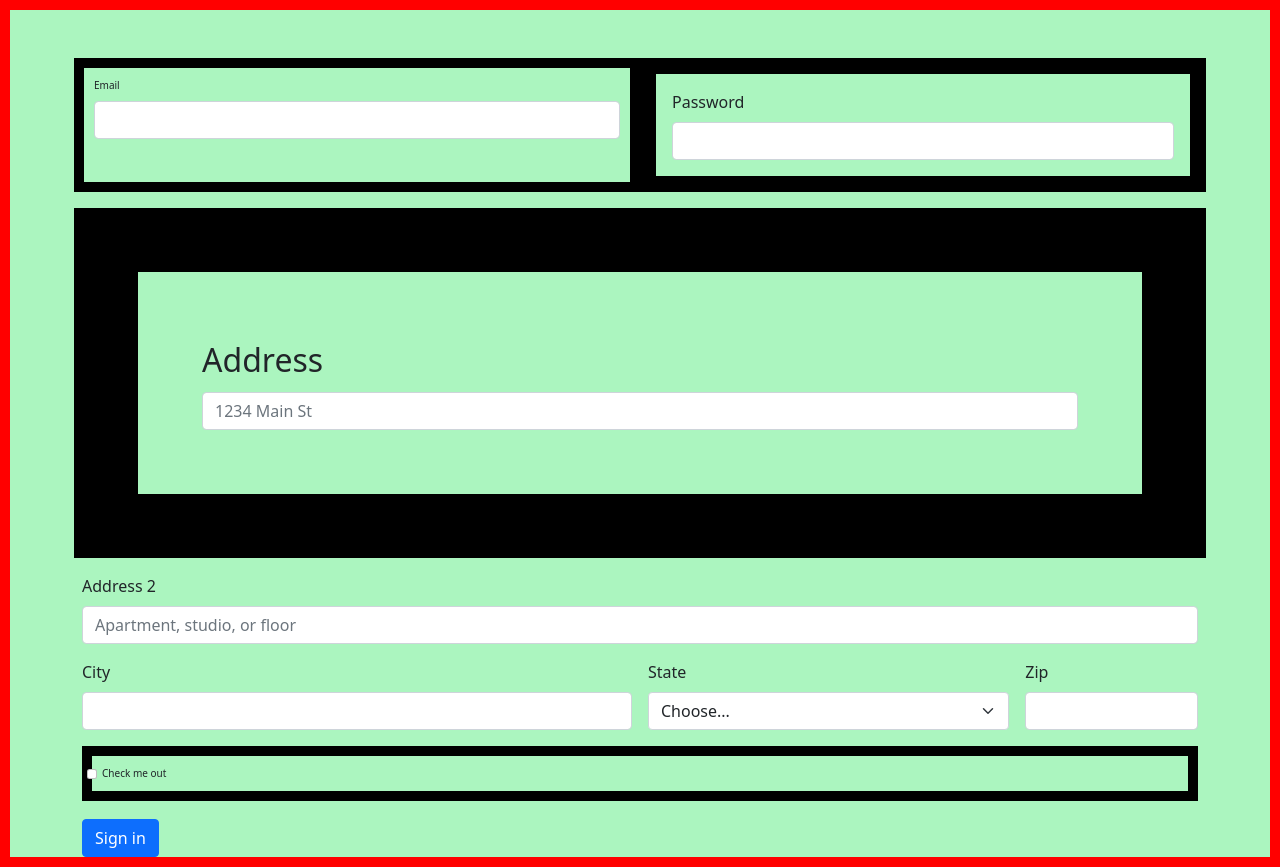
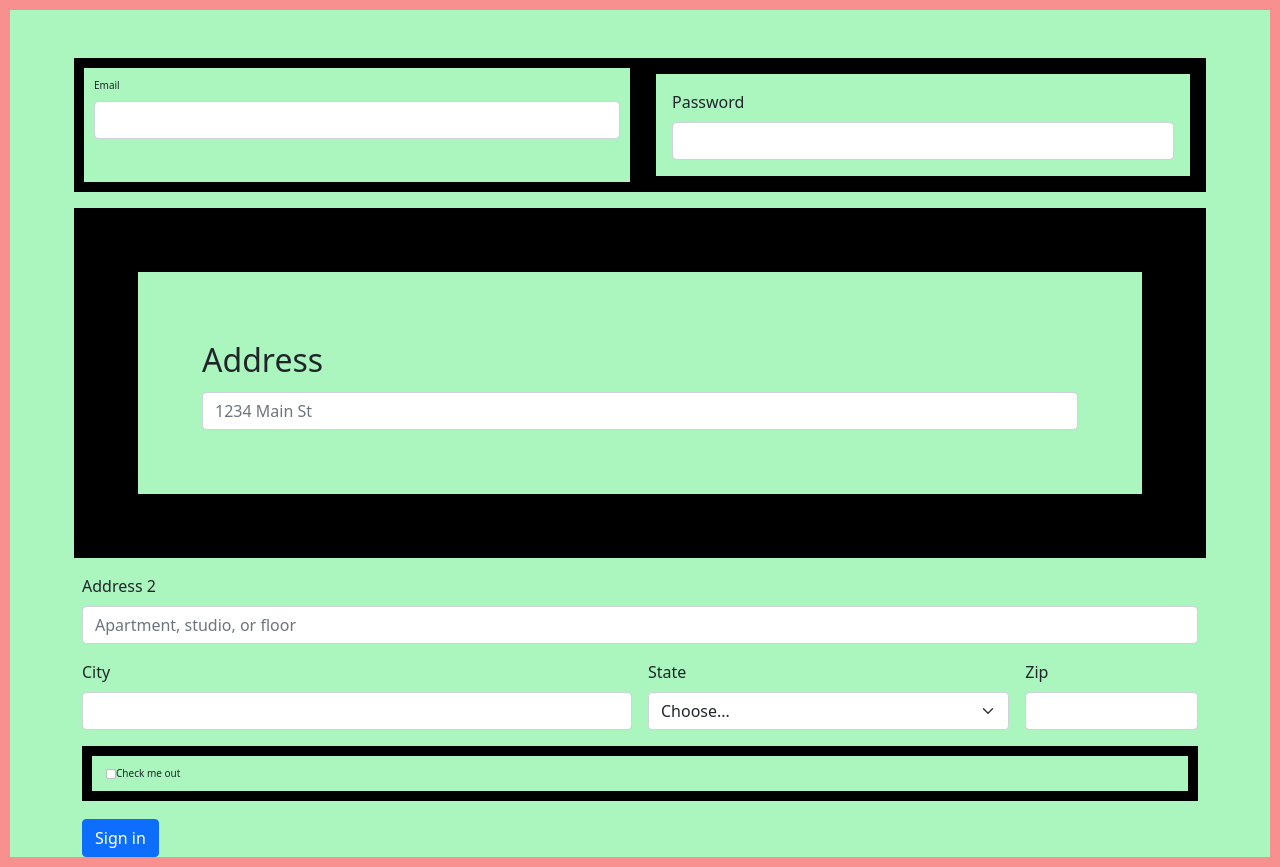
Before and after one commit to StosikKamila/Bootstrap, a plain HTML site: page index.html in a window 1280 px wide. Drawn offline with nearby package versions, Linux system fonts and the light colour scheme.

Commit message:
fix&finish

```diff
--- a/index.html
+++ b/index.html
@@ -4,7 +4,7 @@
   <meta charset="UTF-8">
   <meta http-equiv="X-UA-Compatible" content="IE=edge">
   <meta name="viewport" content="width=device-width, initial-scale=1.0">
-  <title>Document</title>
+  <title>Form with use of Bootstrap</title>
   <!-- CSS only -->
   <link href="https://cdn.jsdelivr.net/npm/bootstrap@5.1.3/dist/css/bootstrap.min.css" rel="stylesheet" integrity="sha384-1BmE4kWBq78iYhFldvKuhfTAU6auU8tT94WrHftjDbrCEXSU1oBoqyl2QvZ6jIW3" crossorigin="anonymous">
   <link rel="stylesheet" href="style/style.css">
@@ -57,7 +57,5 @@
     </form>
   </div>
 
-  <!-- JavaScript Bundle with Popper -->
-  <script src="https://cdn.jsdelivr.net/npm/bootstrap@5.1.3/dist/js/bootstrap.bundle.min.js" integrity="sha384-ka7Sk0Gln4gmtz2MlQnikT1wXgYsOg+OMhuP+IlRH9sENBO0LRn5q+8nbTov4+1p" crossorigin="anonymous"></script>
-</body>
+ </body>
 </html>
--- a/style/style.scss
+++ b/style/style.scss
@@ -1,7 +1,7 @@
 body{
     background-color: #abf5bf;
     border-style: solid;
-    border-color: red;
+    border-color: #F89090;
     border-width: 10px;
   }
 
@@ -11,6 +11,8 @@ body{
       font-size: $size!important;
       padding: $size;
   }
+
+  .form-check-input{margin-left: 4px!important;}
   form div{
       &:nth-child(1){@include test(10px);}
       &:nth-child(2){@include test(1em);}
```
Also changed, not shown: style/style.css, 1 other file.
